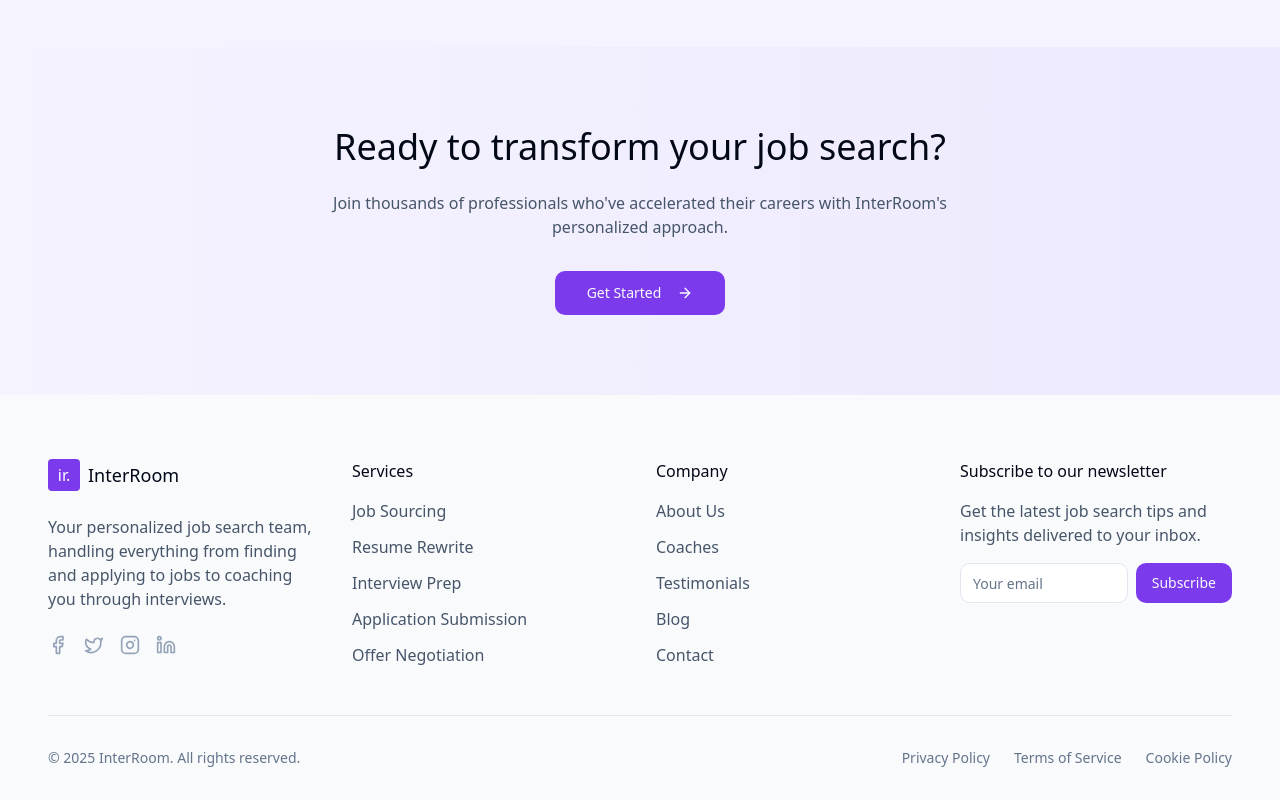
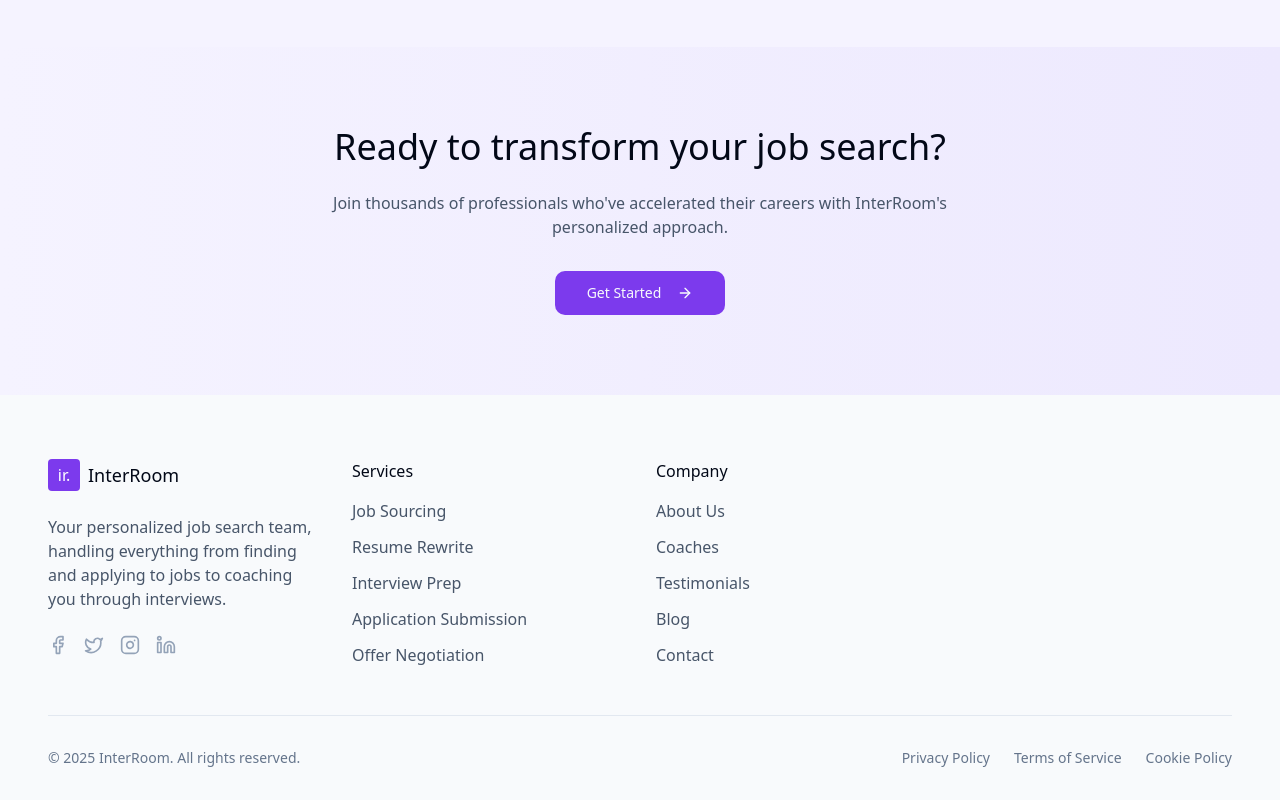
Before and after one commit to interroom-product/new-website, a Next.js app: page / in a window 1280 px wide. Shown: the part 5988-6788 px from the top of the page. Built offline with nearby package versions, Linux system fonts and the light colour scheme.

Commit message:
feat: remove newsletter section from footer
Ensure consistent landing page layout.

#VERCEL_SKIP

Co-authored-by: null <215475725+interroom-product@users.noreply.github.com>

```diff
--- a/components/footer.tsx
+++ b/components/footer.tsx
@@ -1,6 +1,4 @@
 import Link from "next/link"
-import { Button } from "@/components/ui/button"
-import { Input } from "@/components/ui/input"
 import { Facebook, Twitter, Instagram, Linkedin } from "lucide-react"
 
 export default function Footer() {
@@ -100,15 +98,6 @@ export default function Footer() {
               </li>
             </ul>
           </div>
-
-          <div>
-            <h3 className="font-medium mb-4">Subscribe to our newsletter</h3>
-            <p className="text-slate-600 mb-4">Get the latest job search tips and insights delivered to your inbox.</p>
-            <div className="flex space-x-2">
-              <Input placeholder="Your email" className="bg-white" />
-              <Button className="bg-violet-600 hover:bg-violet-700 shrink-0">Subscribe</Button>
-            </div>
-          </div>
         </div>
 
         <div className="border-t border-slate-200 pt-8 flex flex-col md:flex-row justify-between items-center">
```
